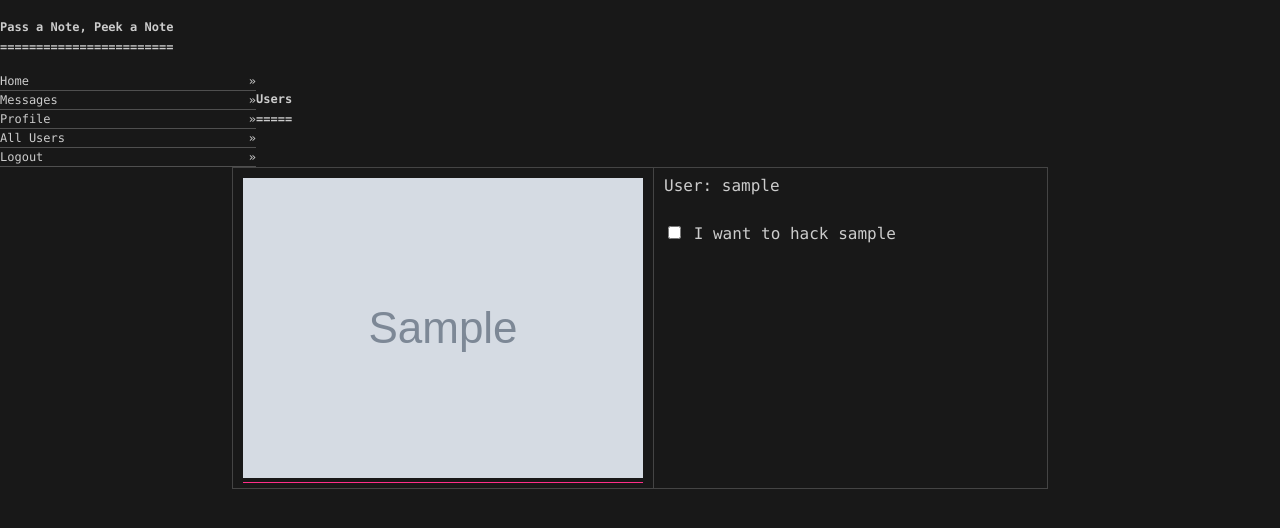
After one commit to brandonlitwin/mscs630litwin, a Python web app: template prj/semester_project/writeup/code/app/templates/users.html in a window 1280 px wide. The commit adds this page. Shown: the top 528 px of the page. Run offline with Jinja, Linux system fonts and the light colour scheme; the template is opened without the code that fills it: most values are stand-ins (such as "Sample title", 1, 10 or a date in 2020); grey boxes marked "Sample" are stand-in pictures; some libraries are stand-ins or nearby versions.

Commit message:
Users page

```diff
--- a/prj/semester_project/writeup/code/app/templates/base.html
+++ b/prj/semester_project/writeup/code/app/templates/base.html
@@ -32,6 +32,9 @@
     <a class="menu-item" href="{{ url_for('main.user', username=current_user.username) }}">Profile
         <div class="pull-right">»</div>
     </a>
+    <a class="menu-item" href="{{ url_for('main.users') }}">All Users
+        <div class="pull-right">»</div>
+    </a>
     <a class="menu-item" href="{{ url_for('auth.logout') }}">Logout
         <div class="pull-right">»</div>
     </a>
--- a/prj/semester_project/writeup/code/app/templates/index.html
+++ b/prj/semester_project/writeup/code/app/templates/index.html
@@ -4,5 +4,5 @@
 <p>The objective of this service is to teach users how creating simple passwords based on their interests and other basic information can make them vulnerable to password cracking.</p>
 <p>You will be able to send a message to another user, which will be encrypted using AES, and the private key for decryption will only be sent to them. However, another user unknown to you will also receive the encrypted message. Their job is to read your profile and figure out your password. If they succeed, your private key will be shown to them and they will be able to decrypt your message.</p>
 <p>To start, please <a href="{{ url_for('main.user', username=current_user.username) }}">edit your profile</a>.
-<p>Next, send a message to another user.</p>
+<p>Next, send a message to <a href="{{ url_for('main.users') }}">another user.</a></p>
 {% endblock %}
--- /dev/null
+++ b/prj/semester_project/writeup/code/app/templates/users.html
@@ -0,0 +1,31 @@
+{% extends "base.html" %}
+
+{% block app_content %}
+    <h1>{{ 'Users' }}</h1>
+    {% for user in users %}
+    {% if user != current_user %}
+    <table class="table table-hover">
+      <tr>
+          <td width="70px">
+              <a href="{{ url_for('main.user', username=user.username) }}">
+                  <img src="{{ user.avatar(70) }}" />
+              </a>
+          </td>
+          <td>
+              {% set user_link %}
+                  <span class="user_popup">
+                      <a href="{{ url_for('main.user', username=user.username) }}">
+                          {{ user.username }}
+                      </a>
+                  </span>
+              {% endset %}
+              User: {{ user.username }}
+              <br><br><br>
+              <input type="checkbox" id="User{{ user.id }}Hack">
+              <label for="User{{ user.id }}Hack">I want to hack {{ user.username }}</label>
+          </td>
+      </tr>
+  </table>
+  {% endif %}
+    {% endfor %}
+{% endblock %}
```
Also changed, not shown: prj/semester_project/writeup/code/app/main/routes.py (+7 -0 lines).
